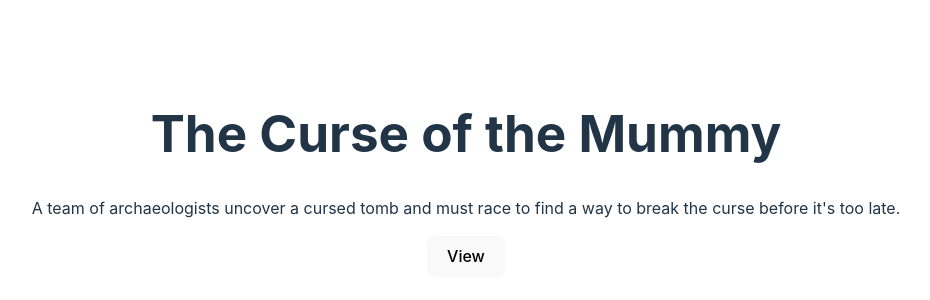
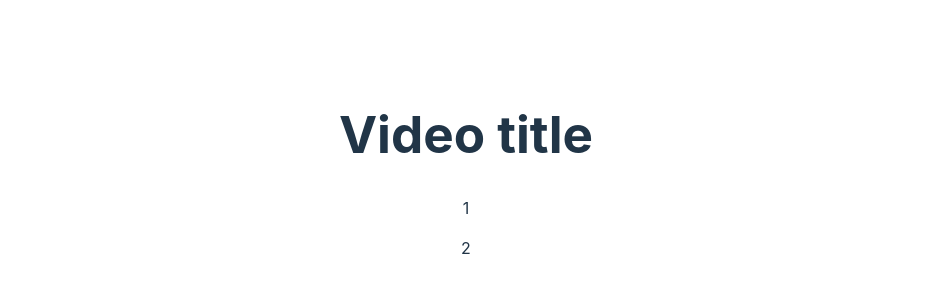
Before and after one commit to amigoscode/react, a React (Vite) app: page / in a window 1280 px wide. Shown: the part 226-526 px from the top of the page, without its empty margins (174-1104 px from the left). Built offline with nearby package versions, Linux system fonts and the light colour scheme.

Commit message:
chore: code for 4-4

```diff
--- a/src/App.jsx
+++ b/src/App.jsx
@@ -1,11 +1,18 @@
+import { lazy } from 'react';
 import './App.css';
 import BlogPost from './components/BlogPost';
 import Card from './components/Card';
-import Details from './components/Details';
+// import Details from './components/Details';
 import { videos } from './video-data';
 
+const Details = lazy(() => import('./components/Details'));
+
 const App = () => {
-  return (
+  const showDetails = true;
+
+  return showDetails ? (
+    <Details />
+  ) : (
     <>
       {videos.map((video) => (
         <Card key={video.id} video={video} />
```
